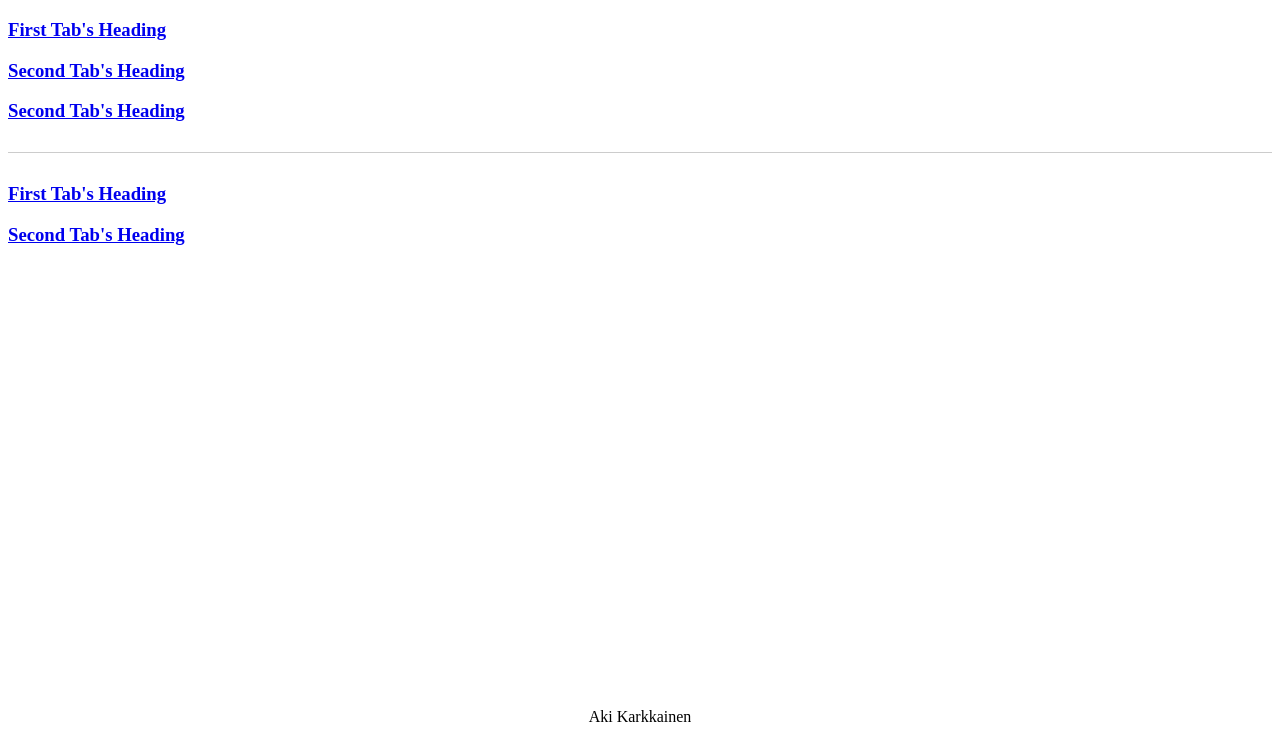
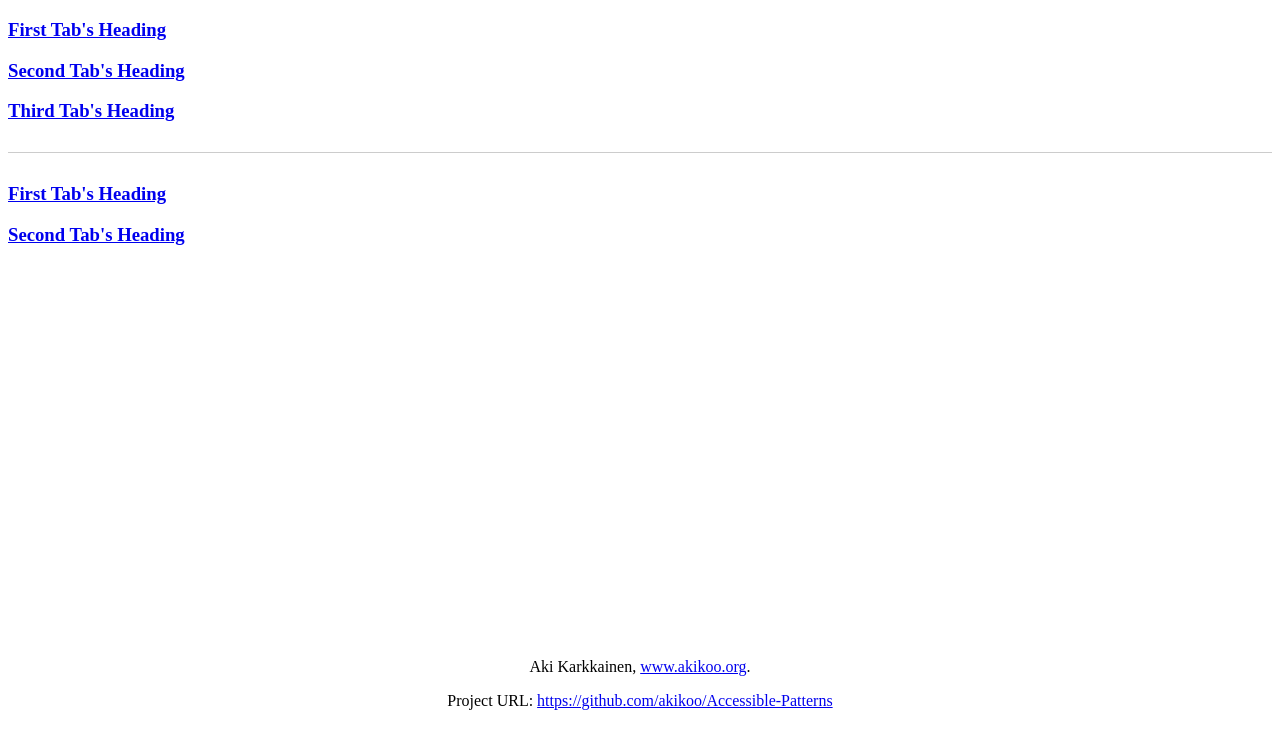
Before and after one commit to akikoo/Accessible-Patterns, a plain HTML site: page accordion/index.html in a window 1280 px wide. Shown: the part 61-800 px from the top of the page. Drawn offline with nearby package versions, Linux system fonts and the light colour scheme.

Commit message:
Editorial changes, added author links etc.

```diff
--- a/accordion/index.html
+++ b/accordion/index.html
@@ -45,7 +45,7 @@
 			<p>Another paragraph</p>
 		</div>
 
-		<h3 class="accHeading">Second Tab's Heading</h3>
+		<h3 class="accHeading">Third Tab's Heading</h3>
 		<div class="accPanel">
 			<p>This is the second panel content, possibly with <a href="#">a link</a></p>
 			<p>Another paragraph</p>
@@ -69,7 +69,10 @@
 
 	</div>
 
-	<footer role="contentinfo">Aki Karkkainen</footer>
+	<footer role="contentinfo">
+		<p>Aki Karkkainen, <a href="http://www.akikoo.org">www.akikoo.org</a>.</p>
+		<p>Project URL: <a href="https://github.com/akikoo/Accessible-Patterns">https://github.com/akikoo/Accessible-Patterns</a></p>
+	</footer>
 
 	<script src="http://ajax.googleapis.com/ajax/libs/jquery/1.7.1/jquery.min.js"></script>
 	<script src="js/accordion.js"></script>
--- a/accordion/js/accordion.js
+++ b/accordion/js/accordion.js
@@ -9,6 +9,7 @@
  * Call it like so: $('.myelm').accordion();
  *
  * Author: Aki Karkkainen, www.akikoo.org
+ * https://github.com/akikoo/Accessible-Patterns
  *
  * CREDITS:
  * https://github.com/filamentgroup/jQuery-Collapsible-Content
--- a/tabs/js/tabs.js
+++ b/tabs/js/tabs.js
@@ -11,6 +11,7 @@
  * Call it like so: $('.myelm').tabs();
  *
  * Author: Aki Karkkainen, www.akikoo.org
+ * https://github.com/akikoo/Accessible-Patterns
  *
  * CREDITS:
  * http://www.alistapart.com/articles/aria-and-progressive-enhancement/
```
Also changed, not shown: tabs/index.html (+4 -1 lines).
